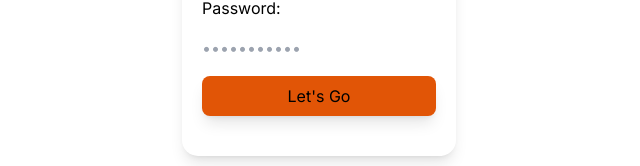
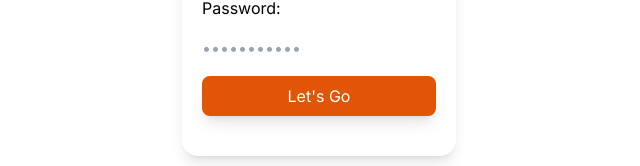
Before and after one commit to natelalor/resumate, a Next.js app: page / in a window 1280 px wide. Shown: the part 420-586 px from the top of the page, without its empty margins (321-961 px from the left). Built offline with nearby package versions, Linux system fonts and the light colour scheme.

Commit message:
submit button text color change

```diff
--- a/src/app/components/form.tsx
+++ b/src/app/components/form.tsx
@@ -21,7 +21,7 @@ export default function Form({ activeTab }: FormProps) {
         </>
       )}
 
-      <input className="w-auto px-4 py-2 rounded-lg shadow-lg bg-theme-orange hover:bg-theme-orange-light" type="submit" value="Let's Go" />
+      <input className="w-auto px-4 py-2 rounded-lg shadow-lg bg-theme-orange hover:bg-theme-orange-light text-white" type="submit" value="Let's Go" />
     </form>
   );
 }
```
